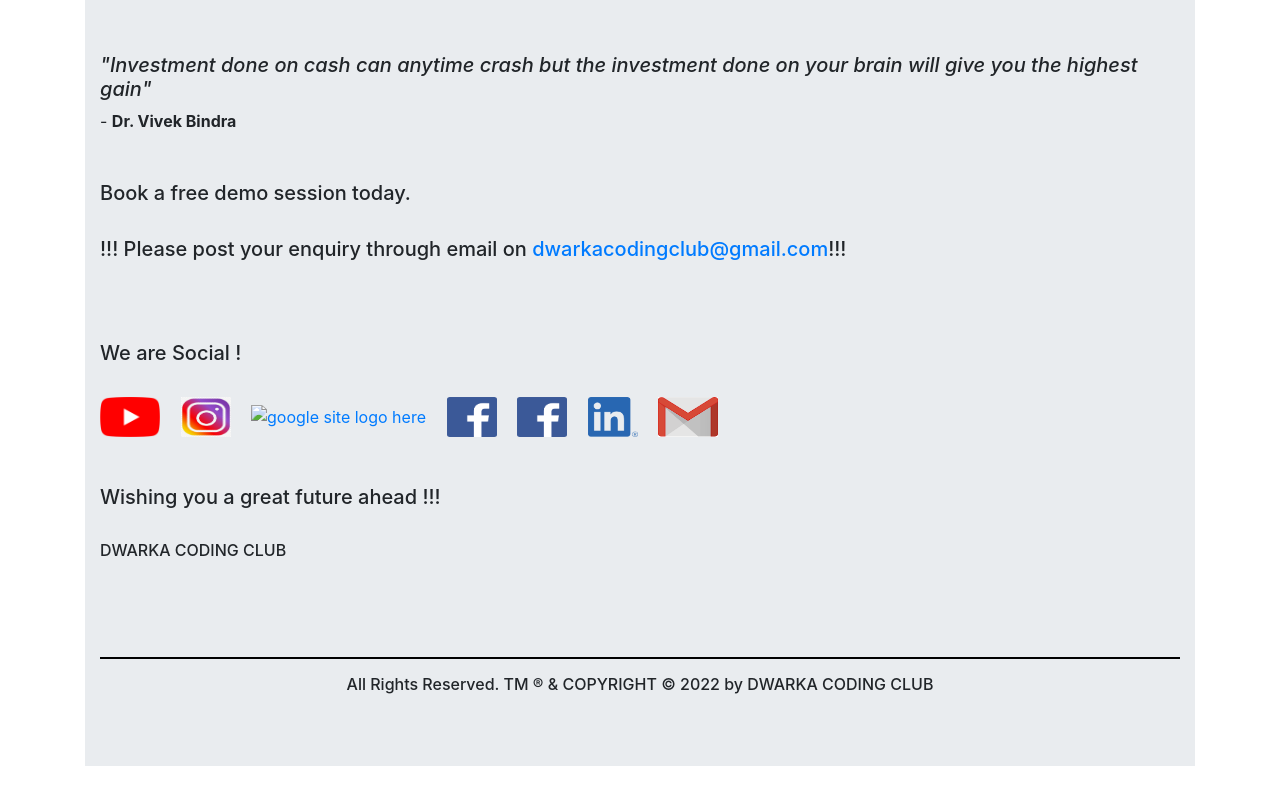
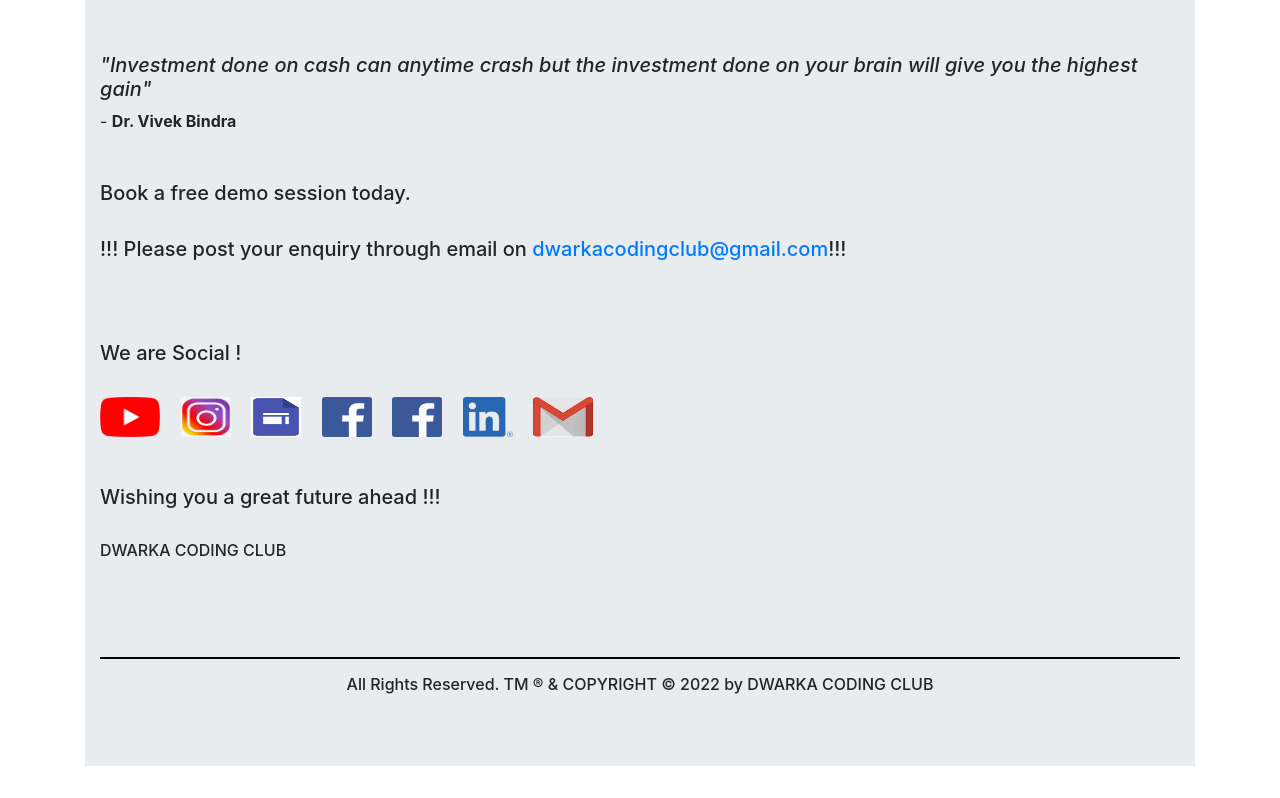
Before and after one commit to dwarkacodingclub/site, a plain HTML site: page index.html in a window 1280 px wide. Shown: the part 3099-3897 px from the top of the page. Drawn offline with nearby package versions, Linux system fonts and the light colour scheme.

Commit message:
added new google_site_logo

```diff
--- a/index.html
+++ b/index.html
@@ -245,7 +245,7 @@ Book a free demo session today.
 <!-- <a href="http://wa.me/919999401240/?text=Hi%2C%20%0AI%20am%20___%2C%20got%20your%20reference%20from%20___.%0ANeeded%20to%20arrange%20coaching%20sessions%20with%20you.%0APlease%20confirm%20the%20timings.%0AThank%20You" target="_blank"><img src="whatsapp.png" width="60" height="60" alt="whatsapp logo here" /></a> -->
 <a href="https://www.youtube.com/channel/UCIUiqOFHWSB4NuXcQJebang?sub_confirmation=1" target="_blank"><img src="youtube.png" width="60" height="40" alt="youtube logo here" /></a>
 &emsp;<a href="https://instagram.com/dwarkacodingclub" target="_blank"><img src="instagram.jpg" width="50" height="40" alt="instagram logo here" /></a>
-&emsp;<a href="https://sites.google.com/view/dwarkacodingclub/home" target="_blank"><img src="google_site_logo.jfif" width="50" height="40" alt="google site logo here" /></a>
+&emsp;<a href="https://sites.google.com/view/dwarkacodingclub/home" target="_blank"><img src="google_site_logo.png" width="50" height="40" alt="google site logo here" /></a>
 &emsp;<a href="https://facebook.com/dwarkacodingclub" target="_blank"><img src="facebook.png" width="50" height="40" alt="facebook logo here" /></a>
 &emsp;<a href="https://facebook.com/dwarkacodingclubpage" target="_blank"><img src="facebook.png" width="50" height="40" alt="facebook logo here" /></a>
 <!-- &emsp;<a href="#" target="_blank"><img src="pinterest.png" width="50" height="40" alt="pinterest logo here" /></a> -->
```
